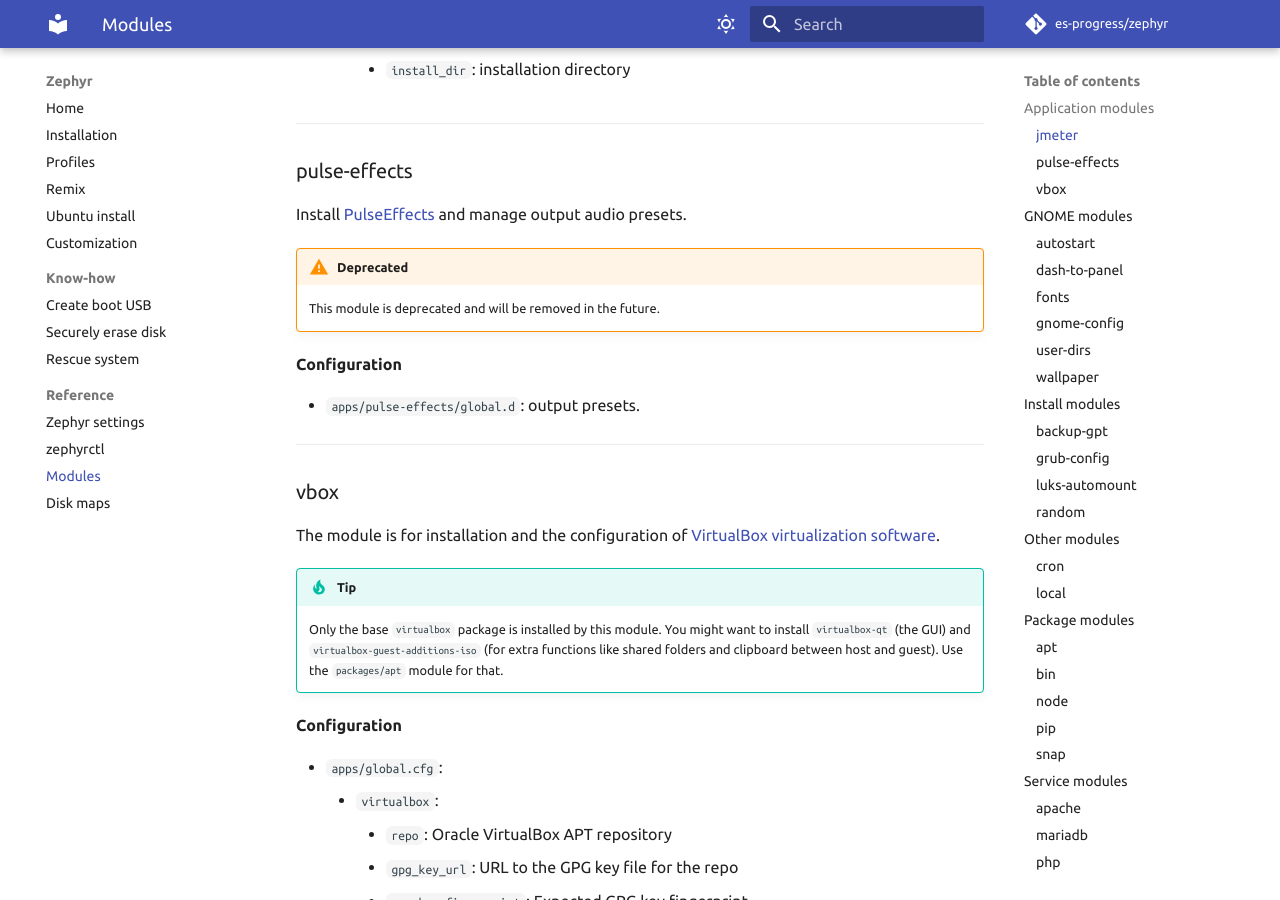
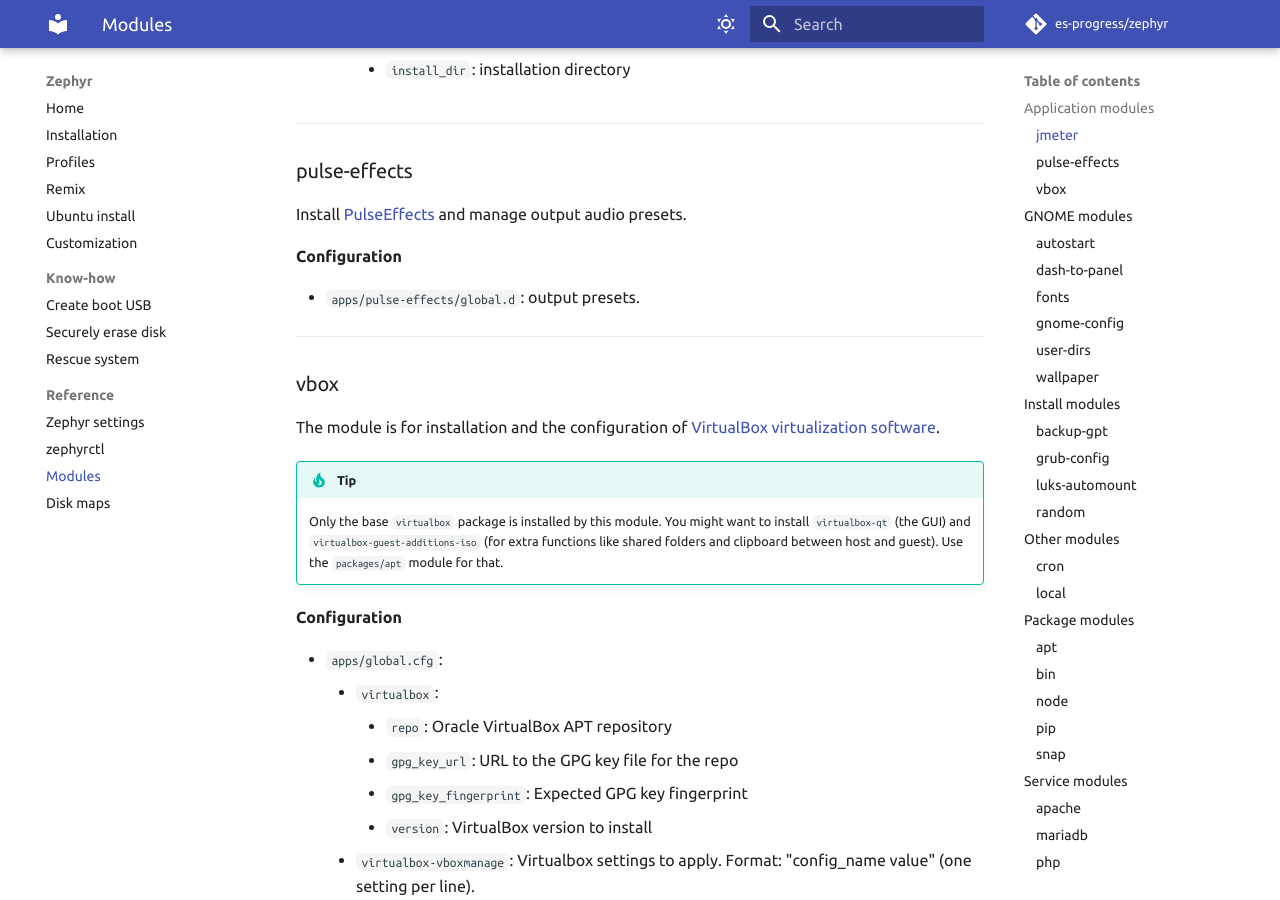
Before and after one commit to es-progress/zephyr, an MkDocs documentation site: the page built from docs/reference/modules.md, in a window 1280 px wide and 900 px high, scrolled down 1210 px. Built offline with MkDocs 1.6.1 and Material for MkDocs 9.7.7, drawn with Linux system fonts in a browser that asks for light colours; emoji names are drawn with the system emoji font; comment, search, counter and statistics services are not loaded.

Commit message:
customize/pulse-effects: do not deprecate yet

```diff
--- a/docs/reference/modules.md
+++ b/docs/reference/modules.md
@@ -47,10 +47,6 @@ Installation of [Apache JMeter](https://jmeter.apache.org/){target=\_blank}, a l
 ### pulse-effects
 
 Install [PulseEffects](https://github.com/wwmm/easyeffects){target=\_blank} and manage output audio presets.
-
-!!! warning "Deprecated"
-
-    This module is deprecated and will be removed in the future.
 
 **Configuration**
 
```
Also changed, not shown: 2 other files.
